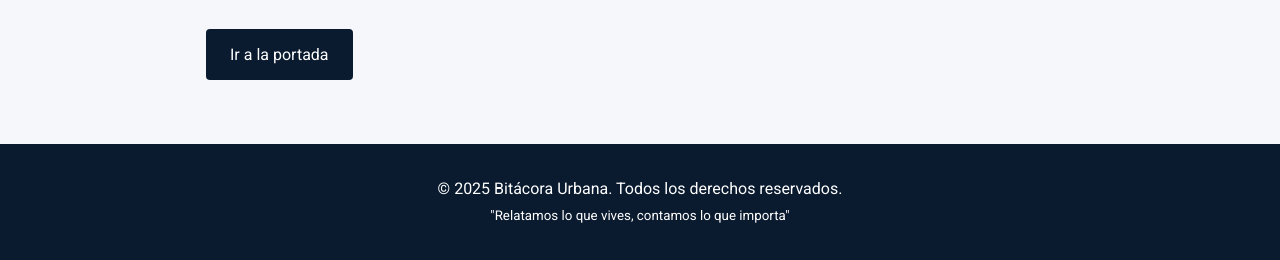
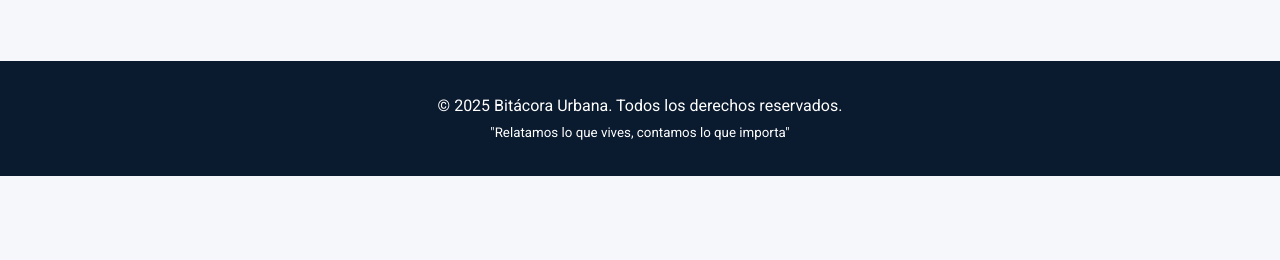
Before and after one commit to ItachiPro/bitacora-urbana, a plain HTML site: page index.html in a window 1280 px wide. Shown: the part 554-814 px from the top of the page. Drawn offline with Linux system fonts and the light colour scheme.

Commit message:
Add files via upload

```diff
--- a/index.html
+++ b/index.html
@@ -57,8 +57,6 @@
         comprometido con informar sobre temas relevantes a la comunidad mediante
         contenido ético, creativo y cercano.
       </p>
-
-      <a class="btn" href="pages/portada.html">Ir a la portada</a>
     </section>
 
     <footer class="site-footer">
```
